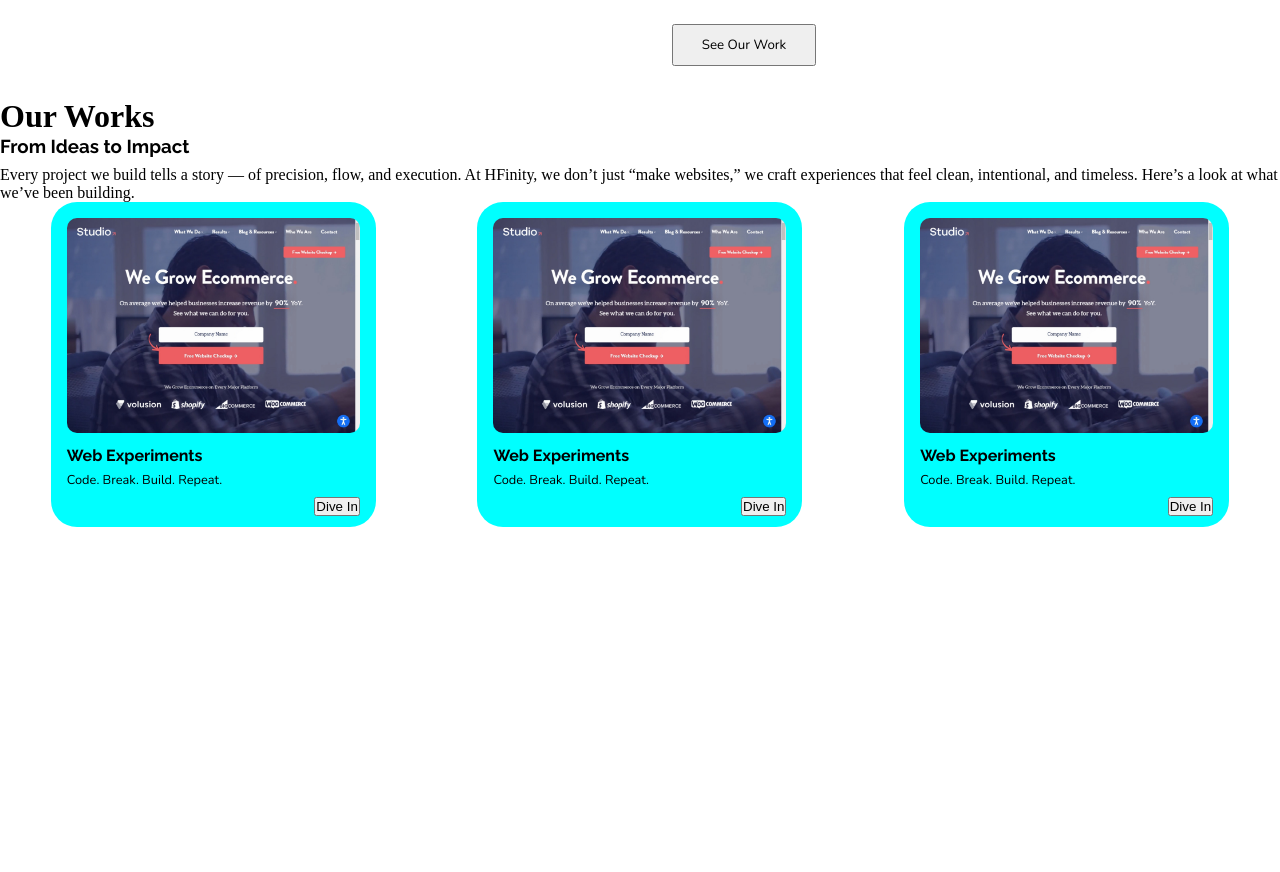
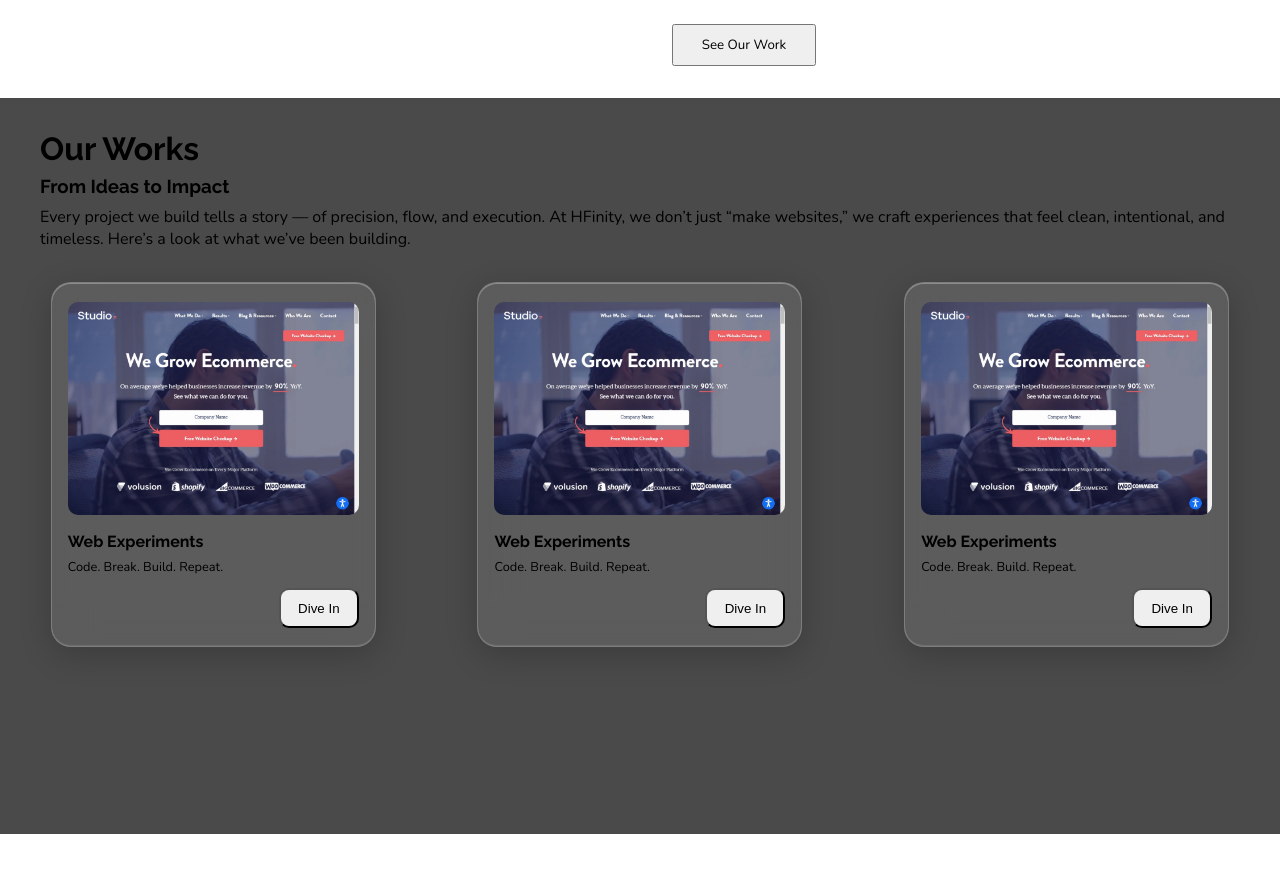
Before and after one commit to umarmalikhj/practice-css, a plain HTML site: page 03-Sep-2025/Navbar/index.html in a window 1280 px wide. Shown: the part 1438-2310 px from the top of the page. Drawn offline with nearby package versions, Linux system fonts and the light colour scheme.

Commit message:
Added Cards in the Section - Our Works

```diff
--- a/03-Sep-2025/Navbar/style.css
+++ b/03-Sep-2025/Navbar/style.css
@@ -199,7 +199,23 @@ html{
 
 #works{
     height: calc(100vh - 8vh);
+    background-color: rgb(74, 74, 74);
+}
 
+.workshead{
+    display: flex;
+    flex-direction: column;
+    /* align-items: center; */
+    padding: 2rem 2.5rem;
+}
+
+.workshead h1{
+    font-family: var(--head-font);
+    padding-bottom: 0.5rem;
+}
+
+.workshead p{
+    font-family: var(--primary-font);
 }
 
 .workscontent{
@@ -207,16 +223,22 @@ html{
     justify-content: space-around;
 }
 
-.workcard{
+.workcard {
     display: flex;
     flex-direction: column;
-    align-content: center;
     justify-content: space-around;
-    background-color: aqua;
-    height: 325px;
+    height: 365px;
     width: 325px;
     padding: 1rem;
-    border-radius: 26px;
+    border-radius: 20px;
+    background: rgba(255, 255, 255, 0.1);
+    backdrop-filter: blur(20px);
+    -webkit-backdrop-filter: blur(20px);
+    border: 1px solid rgba(255, 255, 255, 0.2);
+    box-shadow:
+        0 8px 32px rgba(0, 0, 0, 0.2),
+        inset 0 1px 0 rgba(255, 255, 255, 0.3),
+        inset 0 -1px 0 rgba(255, 255, 255, 0.1);
 }
 
 .cardimg{
@@ -248,6 +270,12 @@ html{
     justify-content: flex-end;
 }
 
+#viewcont{
+    height: 3em;
+    width: 6em;
+    border-radius: 10px;
+}
+
 #collaborate{
     height: 80vh;
 }
```
